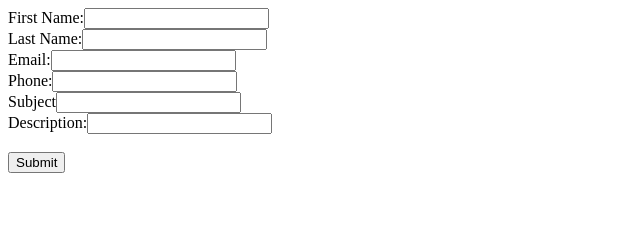
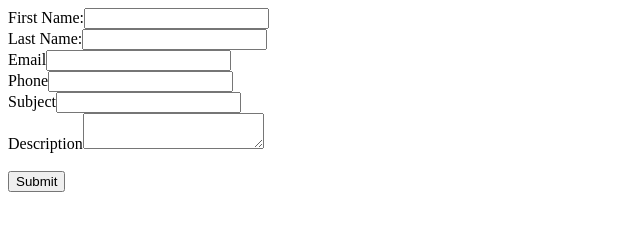
Before and after one commit to loubuisw/loubuisw.github.io, a plain HTML site: page Case_Expert_Chat.html in a window 1280 px wide. Shown: the whole page, without its empty margins (0-640 px from the left). Drawn offline with Linux system fonts and the light colour scheme.

Commit message:
Add files via upload

```diff
--- a/Case_Expert_Chat.html
+++ b/Case_Expert_Chat.html
@@ -19,6 +19,7 @@
 <input type=hidden name='captcha_settings' value='{"keyname":"CT_SFDC_Webforms","fallback":"true","orgId":"00D590000004dec","ts":""}'>
 <input type=hidden name="orgid" value="00D590000004dec">
 <input type=hidden name="retURL" value="https://loubuisw.github.io/">
+<input type=hidden name="recordType" id="recordType" value="0123w000001coel">
 
 <!--  ----------------------------------------------------------------------  -->
 <!--  NOTE: These fields are optional debugging elements. Please uncomment    -->
@@ -32,13 +33,13 @@ First Name:<input  id="00N3w000008x6NI" maxlength="80" name="00N3w000008x6NI" si
 
 Last Name:<input  id="00N3w000008x6NN" maxlength="80" name="00N3w000008x6NN" size="20" type="text" /><br>
 
-Email:<input  id="00N3w000008x6NX" maxlength="80" name="00N3w000008x6NX" size="20" type="text" /><br>
+<label for="email">Email</label><input  id="00N3w000008x6NX" maxlength="80" name="00N3w000008x6NX" size="20" type="text" /><br>
 
-Phone:<input  id="00N3w000008x6Nh" maxlength="40" name="00N3w000008x6Nh" onkeydown="formatPhoneOnEnter(this, event);" size="20" type="text" /><br>
+<label for="phone">Phone</label><input  id="00N3w000008x6Nh" maxlength="40" name="00N3w000008x6Nh" size="20" type="text" /><br>
 
 <label for="subject">Subject</label><input  id="subject" maxlength="80" name="subject" size="20" type="text" /><br>
 
-Description:<input  id="00N3w000008x6Nc" maxlength="255" name="00N3w000008x6Nc" size="20" type="text" /><br>
+<label for="description">Description</label><textarea name="description"></textarea><br>
 
 <div class="g-recaptcha" data-sitekey="6LdWos0gAAAAAOkx0QJWMNcbpelRmi60sBZjbvGn"></div><br>
 <input type="submit" name="submit">
```
